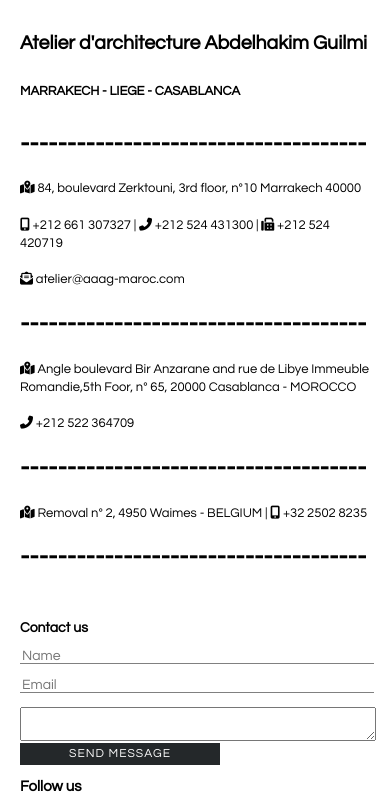
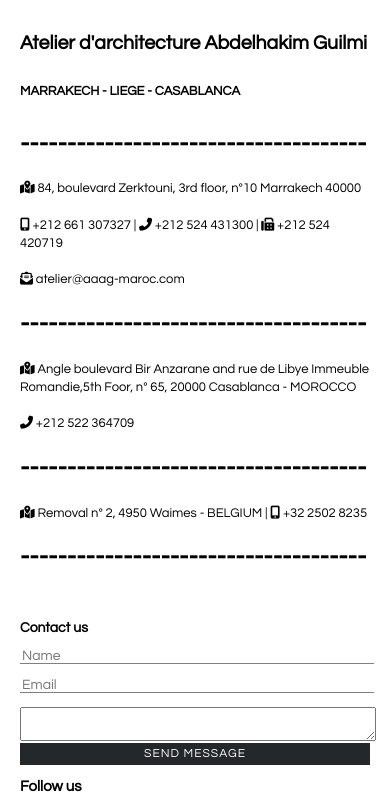
Before and after one commit to DevJr3236/site-web-job0, a plain HTML site: page contact.html in a window 390 px wide. Shown: the part 65-865 px from the top of the page. Drawn offline with nearby package versions, Linux system fonts and the light colour scheme.

Commit message:
Update responsive.css

```diff
--- a/responsive.css
+++ b/responsive.css
@@ -91,9 +91,7 @@ nav a img {
 .team-profil-titre-biographie {
     margin-left: 0;
 }
-	form#contact-form input.form-control.submit {
-    width: 200px;
-}
+
 	.contact-titre-adresse, .Contact-us{
     margin-left: 0px;
     margin-right: 0px;
```
